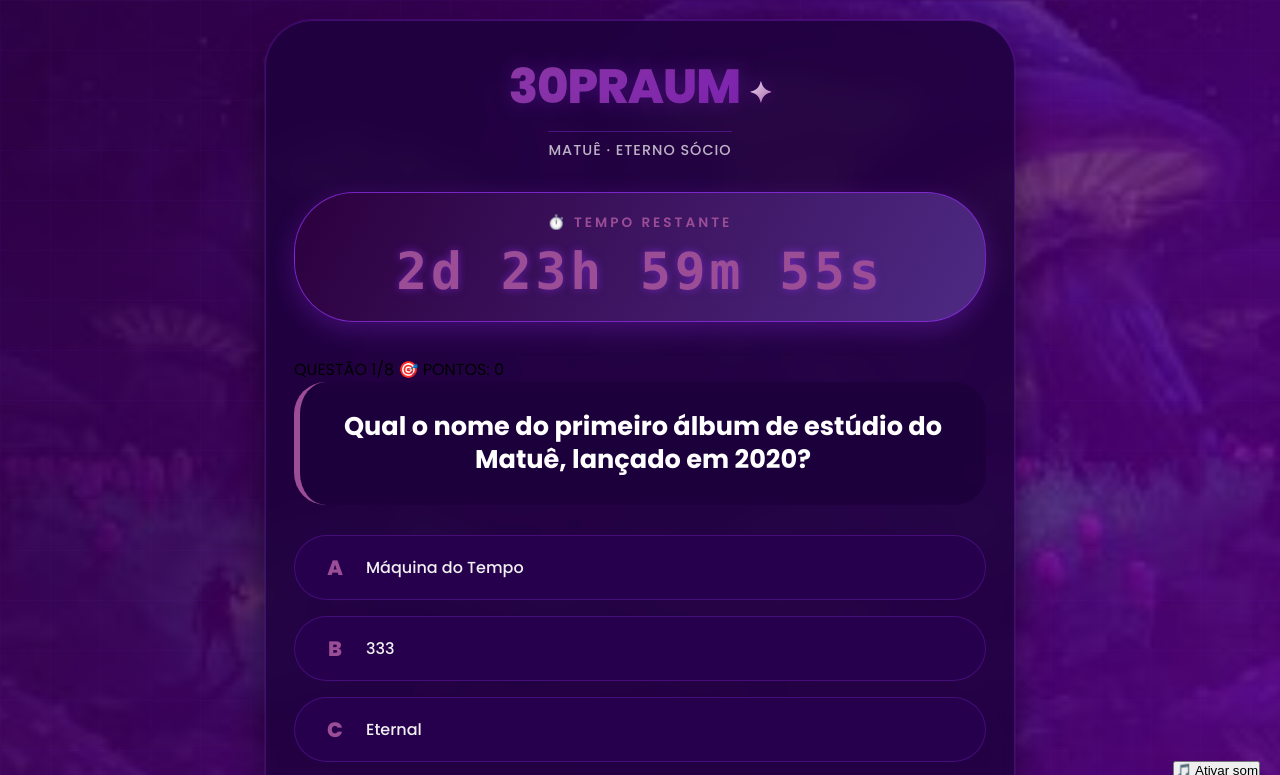
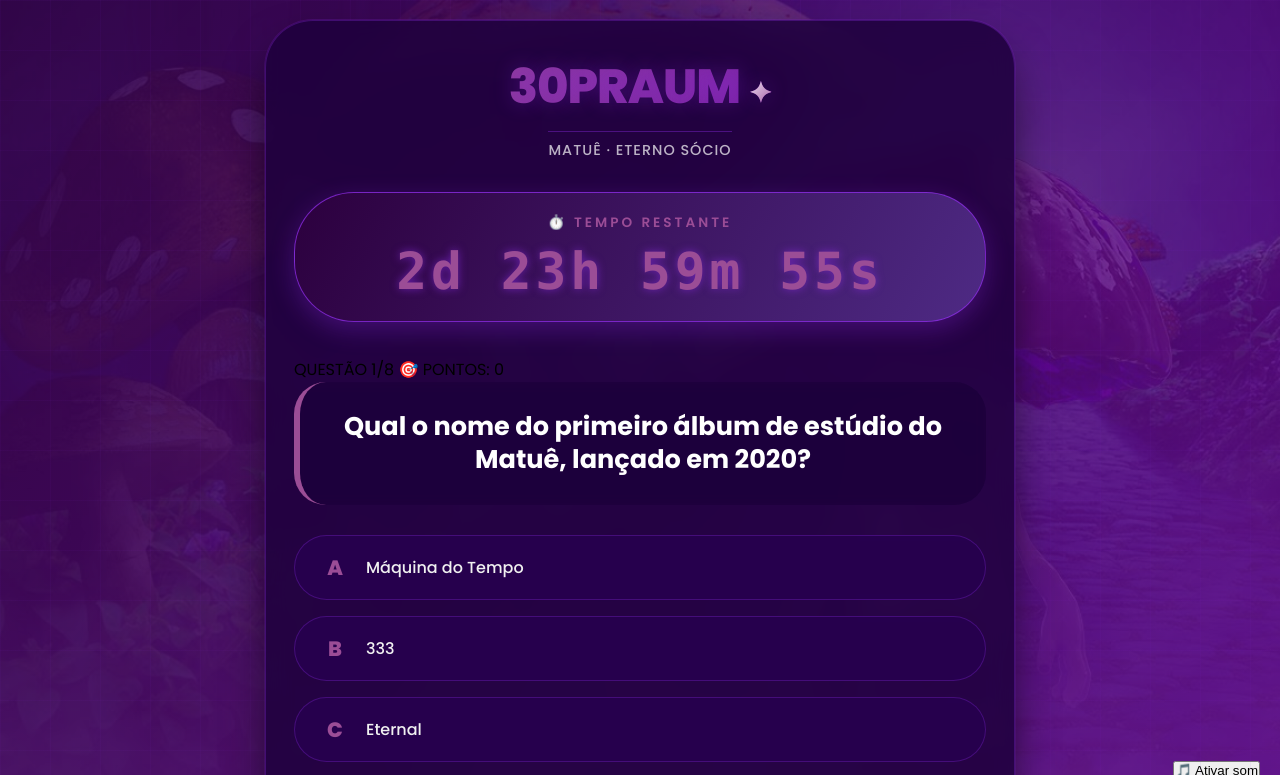
Before and after one commit to Isaa22/modoia23, a plain HTML site: page index.html in a window 1280 px wide. Shown: the top 775 px of the page. Drawn offline with Linux system fonts and the light colour scheme.

Commit message:
Change background image in style.css

```diff
--- a/style.css
+++ b/style.css
@@ -13,7 +13,7 @@
     padding: 20px;
     position: relative;
     /* IMAGEM DE FUNDO - Substitua pela URL da sua imagem do Matuê */
-    background: url('images (16).jpg') center/cover fixed;
+    background: url('maxresdefault.jpg') center/cover fixed;
     background-attachment: fixed;
 }
 
```
